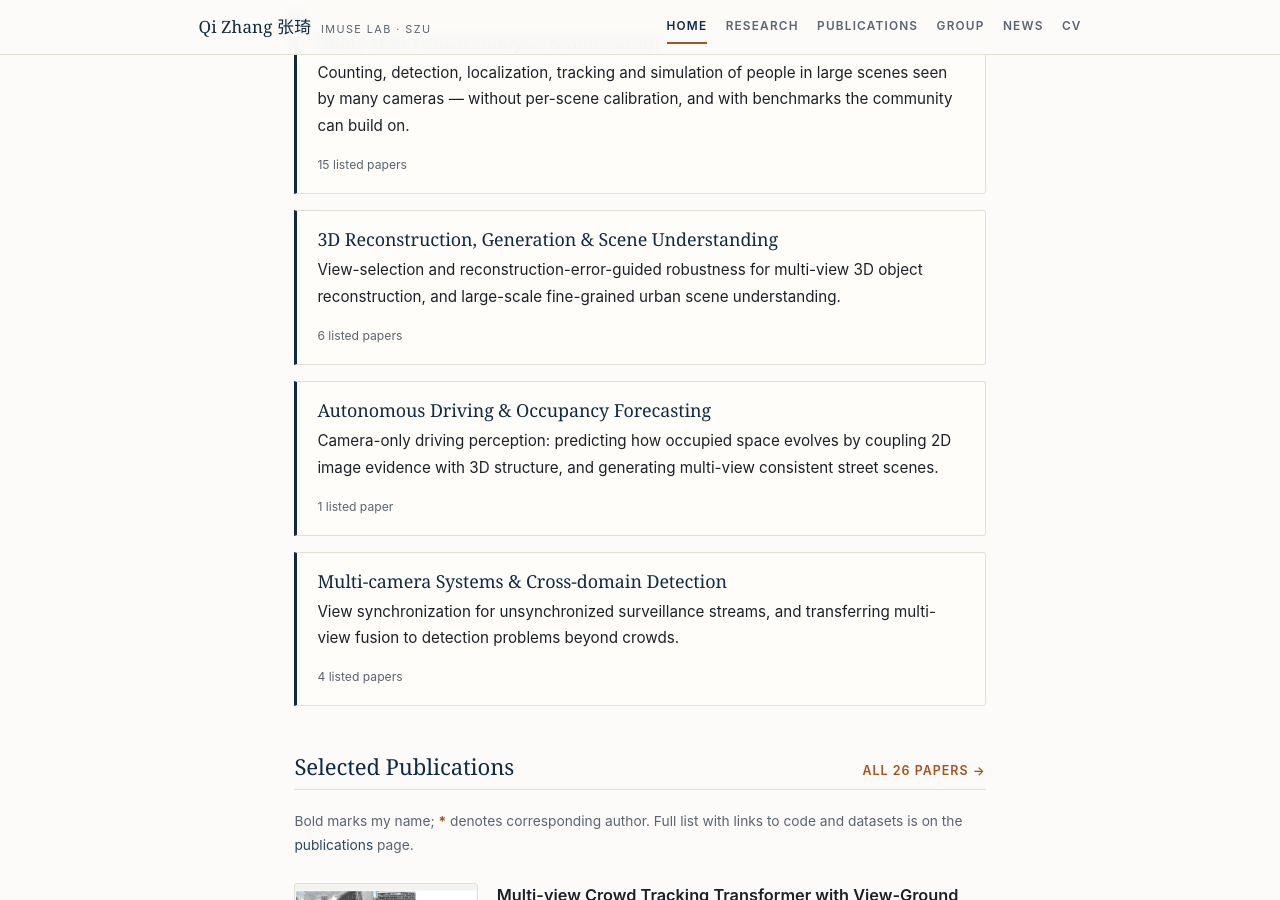
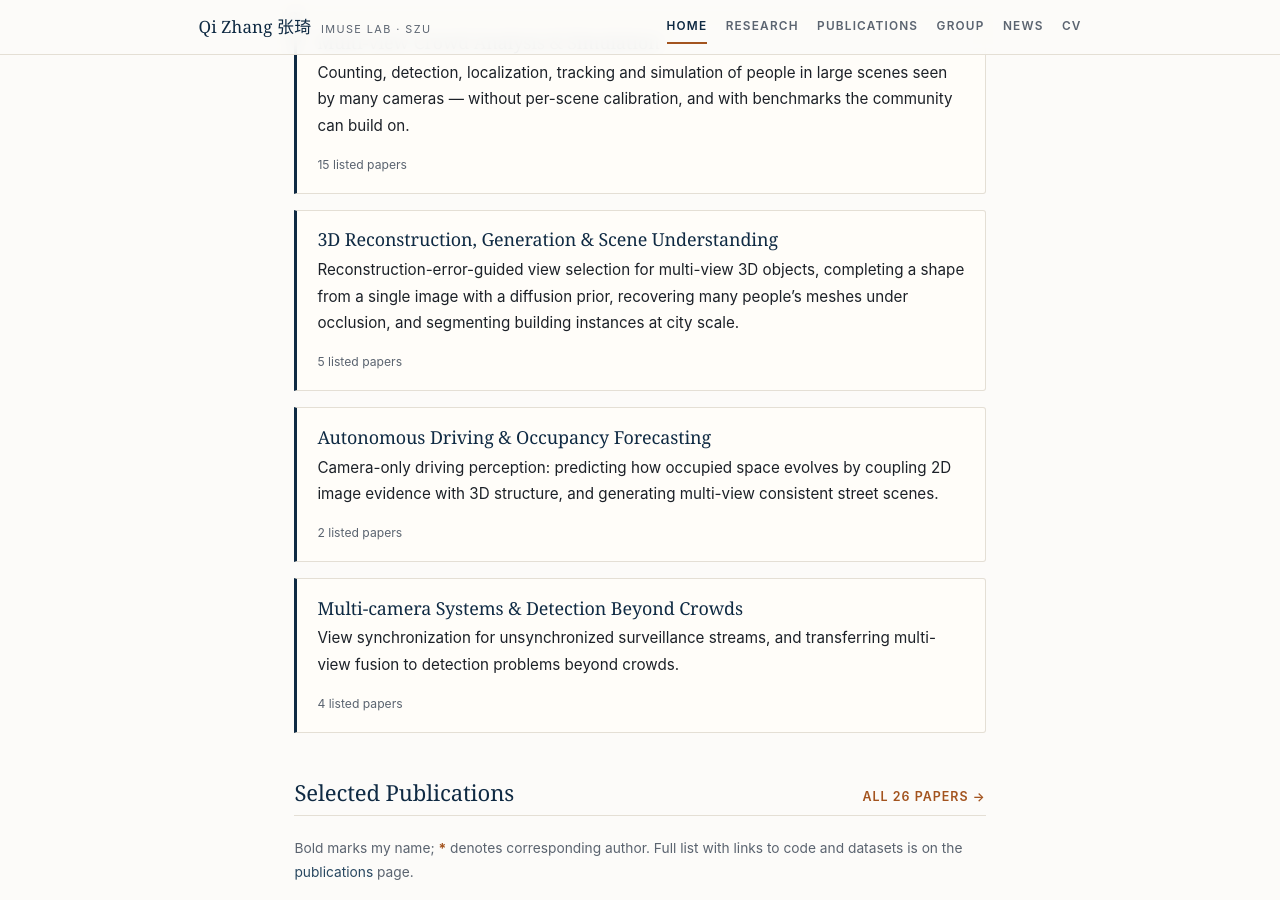
Before and after one commit to zqyq/zqyq.github.io, a Jekyll site: the page built from index.html, in a window 1280 px wide and 900 px high, scrolled down 1359 px. Built offline with Jekyll 4.4.1, drawn with Linux system fonts in a browser that asks for light colours.

Commit message:
Align the home page research cards with the research page
The fourth direction was named two different things, the home page's 3D summary
omitted generation and mesh recovery even though its own count included them,
and both pages' autonomous-driving prose advertised StreetDiff while the figure
sat in the 3D bucket. StreetDiff now belongs to driving, so each section's text
matches the papers listed under it.

```diff
--- a/_data/publications.yml
+++ b/_data/publications.yml
@@ -93,7 +93,7 @@ papers:
       pdf: "https://arxiv.org/pdf/2609.09890"
     thumb: /assets/img/papers/streetdiff-arxiv26.jpg
     selected: true
-    topic: 3d
+    topic: driving
 
   - id: interocf-arxiv26
     title: "InterOCF: Spatio-Temporal 2D-3D Interaction for Camera-Only 4D Occupancy Forecasting"
--- a/index.html
+++ b/index.html
@@ -91,8 +91,9 @@ slug: home
   </div>
   <div class="dir">
     <h3>3D Reconstruction, Generation &amp; Scene Understanding</h3>
-    <p>View-selection and reconstruction-error-guided robustness for multi-view 3D object reconstruction,
-      and large-scale fine-grained urban scene understanding.</p>
+    <p>Reconstruction-error-guided view selection for multi-view 3D objects, completing a shape from a
+      single image with a diffusion prior, recovering many people&rsquo;s meshes under occlusion, and
+      segmenting building instances at city scale.</p>
     <p class="dir-count">{{ n_3d }} listed paper{%- if n_3d != 1 %}s{% endif %}</p>
   </div>
   <div class="dir">
@@ -102,7 +103,7 @@ slug: home
     <p class="dir-count">{{ n_driving }} listed paper{%- if n_driving != 1 %}s{% endif %}</p>
   </div>
   <div class="dir">
-    <h3>Multi-camera Systems &amp; Cross-domain Detection</h3>
+    <h3>Multi-camera Systems &amp; Detection Beyond Crowds</h3>
     <p>View synchronization for unsynchronized surveillance streams, and transferring multi-view fusion to
       detection problems beyond crowds.</p>
     <p class="dir-count">{{ n_beyond }} listed paper{%- if n_beyond != 1 %}s{% endif %}</p>
--- a/research/index.html
+++ b/research/index.html
@@ -53,8 +53,7 @@ description: Research directions of Qi Zhang — multi-view crowd analysis and s
     generation with farthest-view selection (ICIG&nbsp;2025), and recovering many people&rsquo;s meshes in a
     large scene despite occlusion. Scene-level work targets the city itself &mdash; fine-grained building
     instance segmentation at scale (SIGGRAPH&nbsp;2023, UrbanBIS) and its extension to adaptive region
-    dividing with spatially-supervised contrastive learning &mdash; and, newest, generating multi-view
-    consistent street scenes from structure prompts (StreetDiff).
+    dividing with spatially-supervised contrastive learning.
   </p>
   {%- for p in papers %}
     {%- if p.topic == "3d" %}{% include pub.html paper=p %}{% endif %}
```
